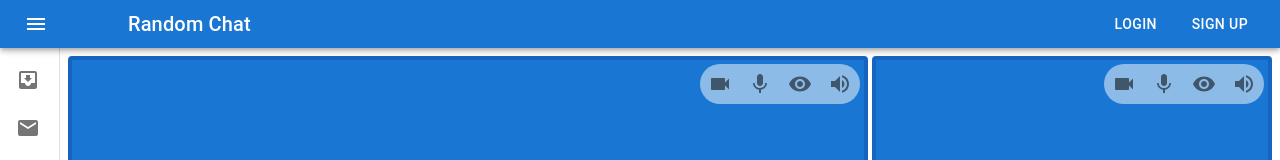
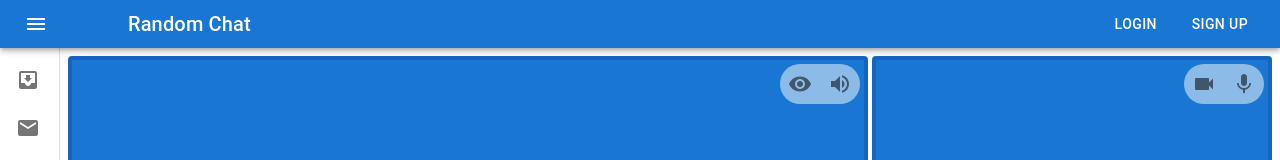
Before and after one commit to jatinag22/random-chat, a React (Create React App) app in the folder packages/frontend/: page /chat in a window 1280 px wide. Shown: the top 160 px of the page. Built offline with nearby package versions, Linux system fonts and the light colour scheme; grey boxes are pictures that could not be loaded.

Commit message:
feature: separate controls for remote and local videos

```diff
--- /dev/null
+++ b/packages/frontend/src/components/Chat/Video/Controls/LocalControls.tsx
@@ -0,0 +1,14 @@
+import { Stack } from '@mui/material';
+import CameraControl from './CameraControl';
+import MicControl from './MicControl';
+
+const LocalControls = () => (
+  <div className="controls-root">
+    <Stack direction="row" alignItems="center">
+      <CameraControl />
+      <MicControl />
+    </Stack>
+  </div>
+);
+
+export default LocalControls;
--- /dev/null
+++ b/packages/frontend/src/components/Chat/Video/Controls/RemoteControls.tsx
@@ -0,0 +1,18 @@
+import { Stack } from '@mui/material';
+import VolumeControl from './VolumeControl';
+import VisibilityControl from './VisibilityControl';
+
+type RemoteControlsType = {
+  backgroundColor: string,
+};
+
+const RemoteControls = ({ backgroundColor }: RemoteControlsType) => (
+  <div className="controls-root">
+    <Stack direction="row" alignItems="center">
+      <VisibilityControl />
+      <VolumeControl backgroundColor={backgroundColor} />
+    </Stack>
+  </div>
+);
+
+export default RemoteControls;
--- a/packages/frontend/src/components/Chat/Video/Controls/index.tsx
+++ b/packages/frontend/src/components/Chat/Video/Controls/index.tsx
@@ -1,24 +1,14 @@
-import { Stack } from '@mui/material';
+import LocalControls from './LocalControls';
+import RemoteControls from './RemoteControls';
 import './styles.css';
-import VolumeControl from './VolumeControl';
-import VisibilityControl from './VisibilityControl';
-import CameraControl from './CameraControl';
-import MicControl from './MicControl';
 
 type ControlsType = {
+  type: 'remote' | 'local',
   backgroundColor: string,
 };
 
-const Controls = ({ backgroundColor }: ControlsType) => (
-  <div className="controls-root">
-    <Stack direction="row" alignItems="center">
-      <CameraControl />
-      <MicControl />
-      <VisibilityControl />
-      <VolumeControl backgroundColor={backgroundColor} />
-    </Stack>
-
-  </div>
+const Controls = ({ type, backgroundColor }: ControlsType) => (
+  type === 'remote' ? <RemoteControls backgroundColor={backgroundColor} /> : <LocalControls />
 );
 
 export default Controls;
--- a/packages/frontend/src/components/Chat/Video/VideoPlayer.tsx
+++ b/packages/frontend/src/components/Chat/Video/VideoPlayer.tsx
@@ -5,10 +5,11 @@ import './styles.css';
 import { useAppSelector } from '../../../redux/hooks';
 
 type VideoPlayerPropsType = {
+  type: 'remote' | 'local',
   videoProps: React.DetailedHTMLProps<React.VideoHTMLAttributes<HTMLVideoElement>, HTMLVideoElement>,
 };
 
-const VideoPlayer = ({ videoProps }: VideoPlayerPropsType) => {
+const VideoPlayer = ({ videoProps, type }: VideoPlayerPropsType) => {
   const theme = useTheme();
   const backgroundColor = Color(theme.palette.common.white)
     .alpha(theme.palette.mode === 'dark' ? 0.25 : 0.5).rgb()
@@ -23,9 +24,12 @@ const VideoPlayer = ({ videoProps }: VideoPlayerPropsType) => {
         {/* eslint-disable-next-line react/jsx-props-no-spreading */}
         <video {...videoProps} />
       </div>
-      <div className={`video-top${volume.isHovering ? ' right-hover' : ''}`} style={{ backgroundColor }}>
+      <div
+        className={`video-top${volume.isHovering && type === 'remote' ? ' right-hover' : ''}`}
+        style={{ backgroundColor }}
+      >
         <div className="video-controls">
-          <Controls backgroundColor={backgroundColor} />
+          <Controls type={type} backgroundColor={backgroundColor} />
         </div>
       </div>
     </div>
--- a/packages/frontend/src/components/Chat/Video/index.tsx
+++ b/packages/frontend/src/components/Chat/Video/index.tsx
@@ -23,7 +23,9 @@ const VideoChat = () => {
           alignItems="center"
           justifyContent="center"
         >
-          <VideoPlayer videoProps={{
+          <VideoPlayer
+            type="remote"
+            videoProps={{
             // src: 'http://www.exit109.com/~dnn/clips/RW20seconds_1.mp4',
               src: 'https://sample-videos.com/video123/mp4/720/big_buck_bunny_720p_5mb.mp4',
               playsInline: true,
@@ -41,7 +43,9 @@ const VideoChat = () => {
             alignItems="center"
             justifyContent="center"
           >
-            <VideoPlayer videoProps={{
+            <VideoPlayer
+              type="local"
+              videoProps={{
               // src: 'http://www.exit109.com/~dnn/clips/RW20seconds_1.mp4',
                 src: 'https://sample-videos.com/video123/mp4/720/big_buck_bunny_720p_5mb.mp4',
                 playsInline: true,
```
Lines whose indentation alone changed are shown as unchanged.
